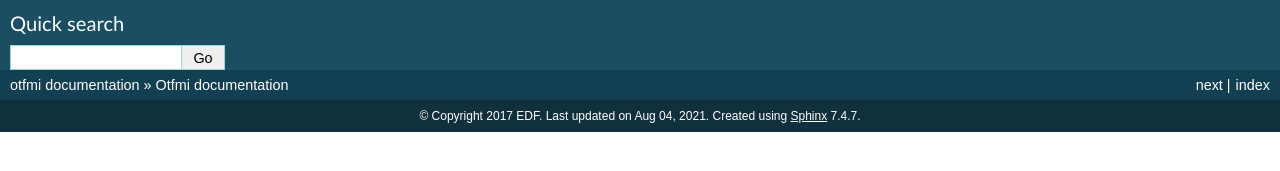
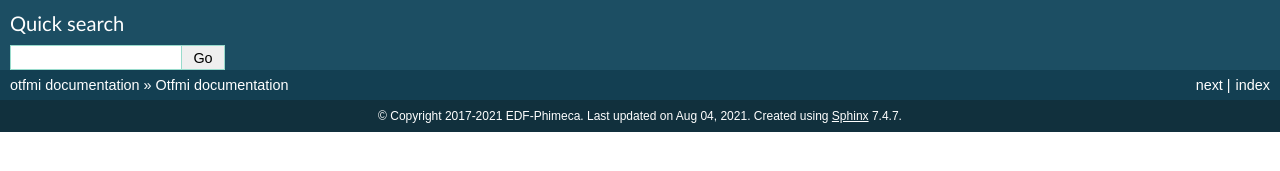
Before and after one commit to openturns/otfmi, a Sphinx documentation site: the page built from doc/index.rst, in a window 1280 px wide. Shown: the part 218-389 px from the top of the page. Built offline with Sphinx 7.4.7, drawn with Linux system fonts in a browser that asks for light colours; formulas are drawn with MathJax 3; pages that are not in the unit, such as notebooks, are missing from menus.

Commit message:
Copyright

```diff
--- a/doc/conf.py
+++ b/doc/conf.py
@@ -60,7 +60,7 @@ master_doc = 'index'
 
 # General information about the project.
 project = u'otfmi'
-copyright = u'2017 EDF'
+copyright = u'2017-2021 EDF-Phimeca'
 author = u'Sylvain Girard'
 
 # List of patterns, relative to source directory, that match files and
```
